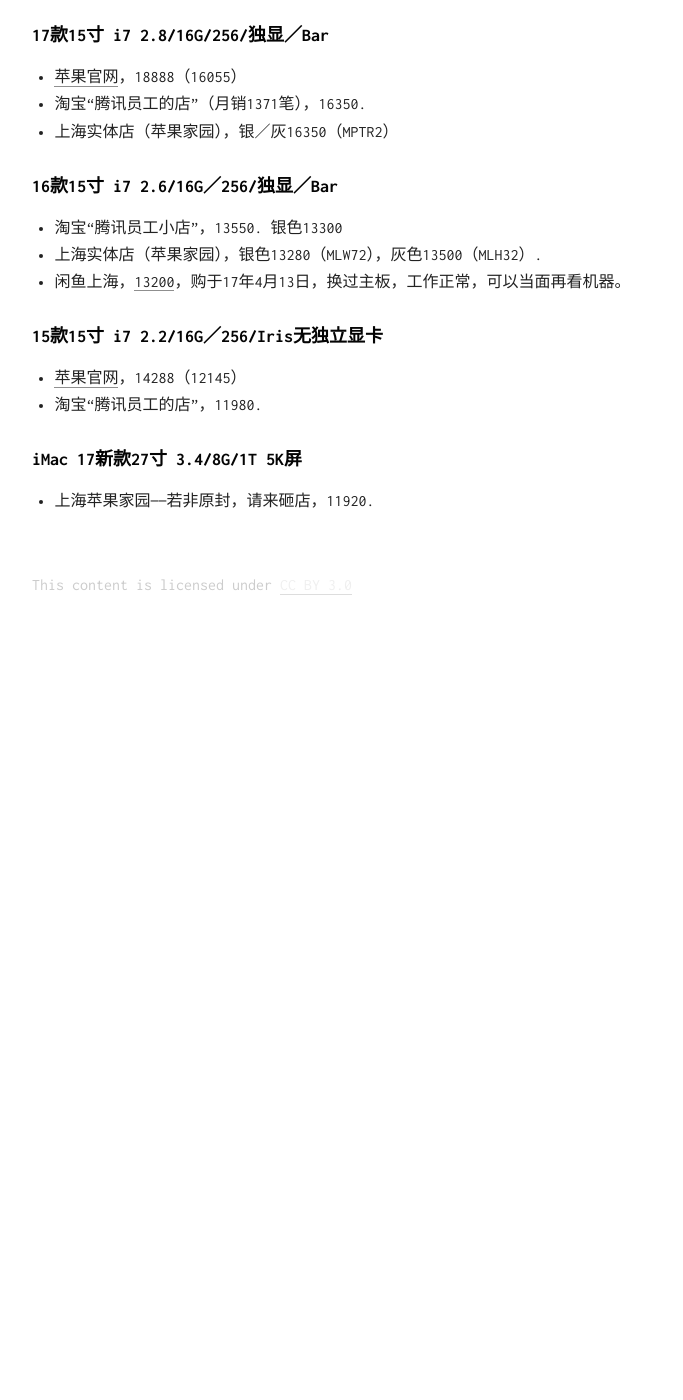
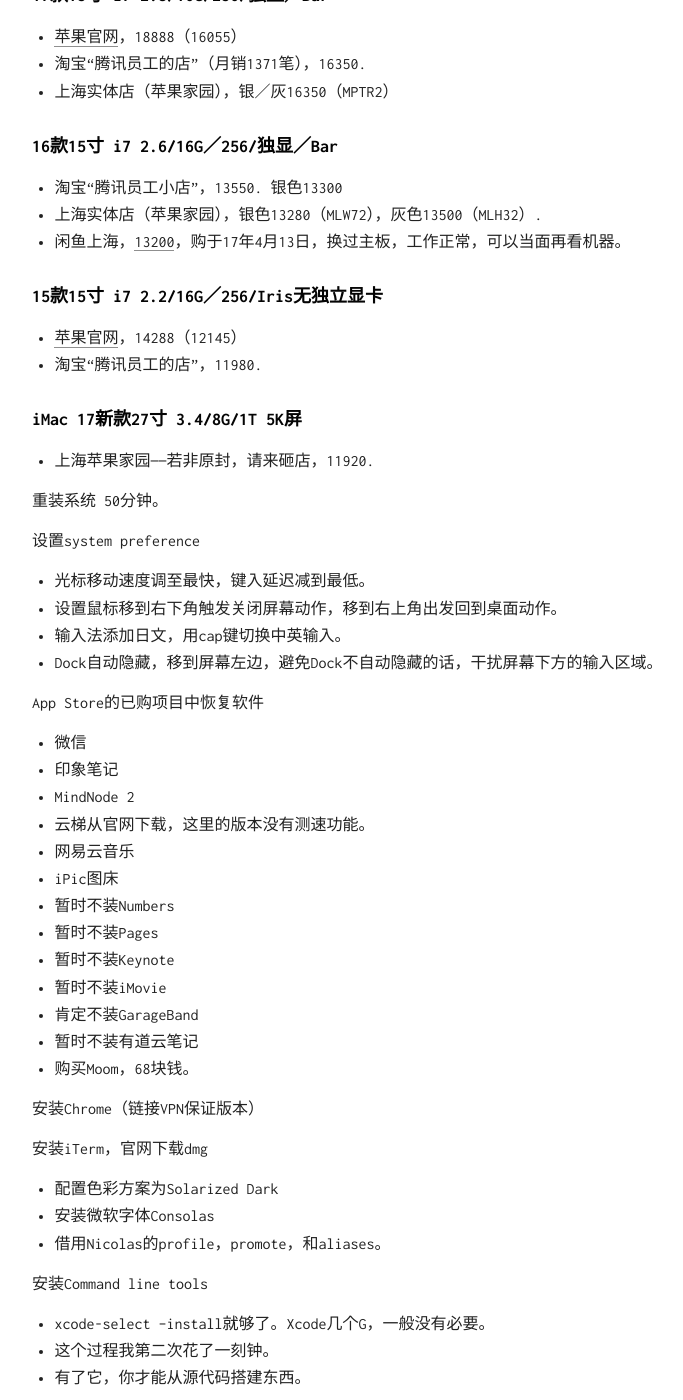
Before and after one commit to John-Qu/John-Qu.github.io, a Jekyll site: the page built from _posts/2017-07-16-why I need one more Macbook, how to buy and to use it.md, in a window 1280 px wide and 1400 px high, scrolled down 462 px. Shown: the whole window, without its empty margins (280-963 px from the left). Built offline with Jekyll 4.4.1, drawn with Linux system fonts in a browser that asks for light colours; before the commit the page ends 1092 px from its top, so only the background shows below that; some of the changed text lies outside the part shown.

Commit message:
modify why need another macbook

```diff
--- a/_posts/2017-07-16-why I need one more Macbook, how to buy and to use it.md
+++ b/_posts/2017-07-16-why I need one more Macbook, how to buy and to use it.md
@@ -7,11 +7,11 @@
 
 
 
-## 为什么
+## 为什么要用Macbook
 
-MacOS来自于Linux，稳定开源
+MacOS来自于Linux，稳定不死机，开源无病毒，安全有保障。
 
-我要出去必须带笔记本，Mac目前是地球上最好用的电脑
+
 
 [大屏幕](http://lixiaolai.com/2016/06/15/makecs-before-starting-anything/)实实在在[提高效率](https://www.cnet.com/news/study-bigger-computer-monitors-help-you-get-things-done/)
 
@@ -37,3 +37,53 @@
 ### iMac 17新款27寸 3.4/8G/1T 5K屏
 
 - 上海苹果家园——若非原封，请来砸店，11920.
+
+
+重装系统 50分钟。
+
+设置system preference
+
+- 光标移动速度调至最快，键入延迟减到最低。
+- 设置鼠标移到右下角触发关闭屏幕动作，移到右上角出发回到桌面动作。
+- 输入法添加日文，用cap键切换中英输入。
+- Dock自动隐藏，移到屏幕左边，避免Dock不自动隐藏的话，干扰屏幕下方的输入区域。
+
+App Store的已购项目中恢复软件
+
+- 微信
+- 印象笔记
+- MindNode 2
+- 云梯从官网下载，这里的版本没有测速功能。
+- 网易云音乐
+- iPic图床
+- 暂时不装Numbers
+- 暂时不装Pages
+- 暂时不装Keynote
+- 暂时不装iMovie
+- 肯定不装GarageBand
+- 暂时不装有道云笔记
+- 购买Moom，68块钱。
+
+安装Chrome（链接VPN保证版本）
+
+安装iTerm，官网下载dmg
+
+- 配置色彩方案为Solarized Dark
+- 安装微软字体Consolas
+- 借用Nicolas的profile，promote，和aliases。
+
+安装Command line tools
+
+- xcode-select --install就够了。Xcode几个G，一般没有必要。
+- 这个过程我第二次花了一刻钟。
+- 有了它，你才能从源代码搭建东西。
+
+安装[Homebrew](https://brew.sh)
+
+- 它是OS X上最常用的安装包管理器。
+- 记住brew help是个入口，众多用法在里面看。
+
+安装Git
+
+- 用brew装，很简单。我此时是2.23.3版。
+- 借用Nicolas的gitconfig，给Git上点颜色。
```
Also changed, not shown: _posts/2017-07-13-On-Init-Mac-Dev-Env.md (+6 -0 lines).
